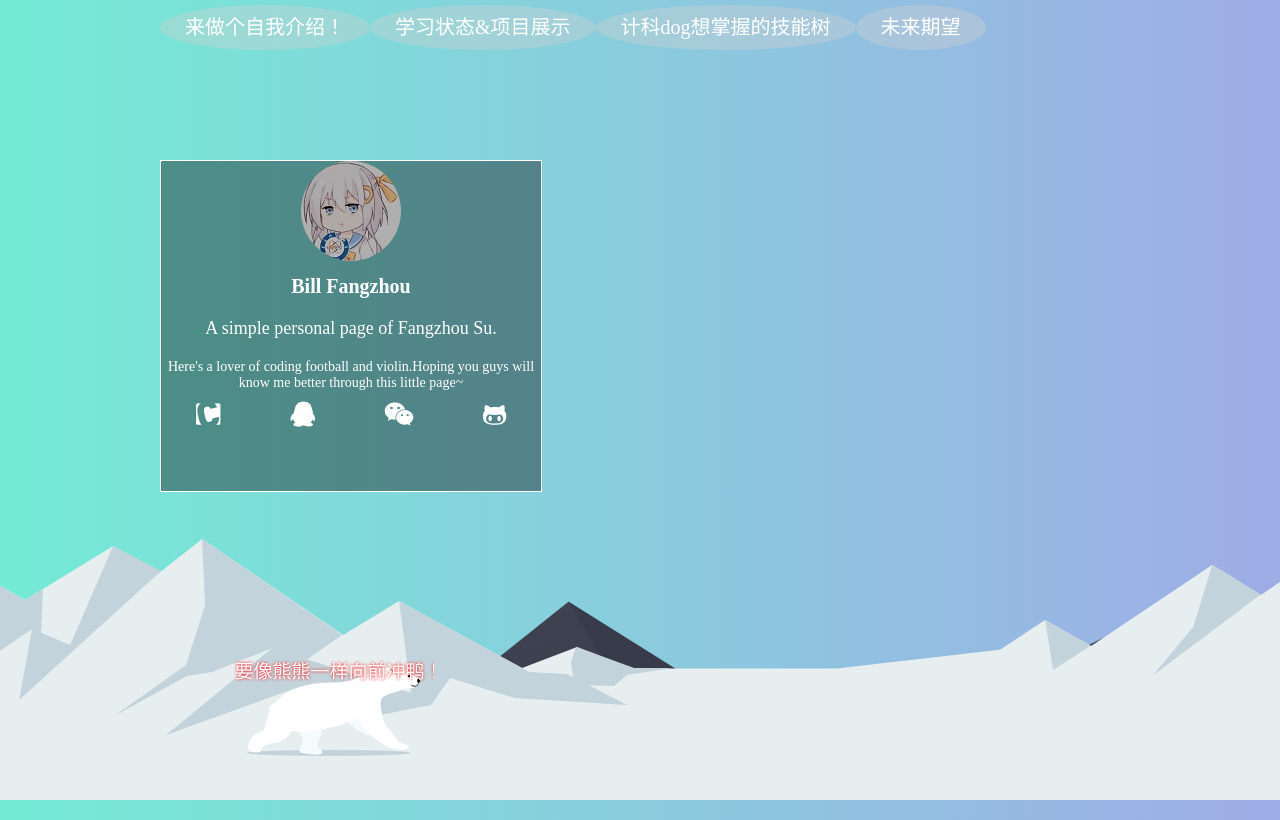
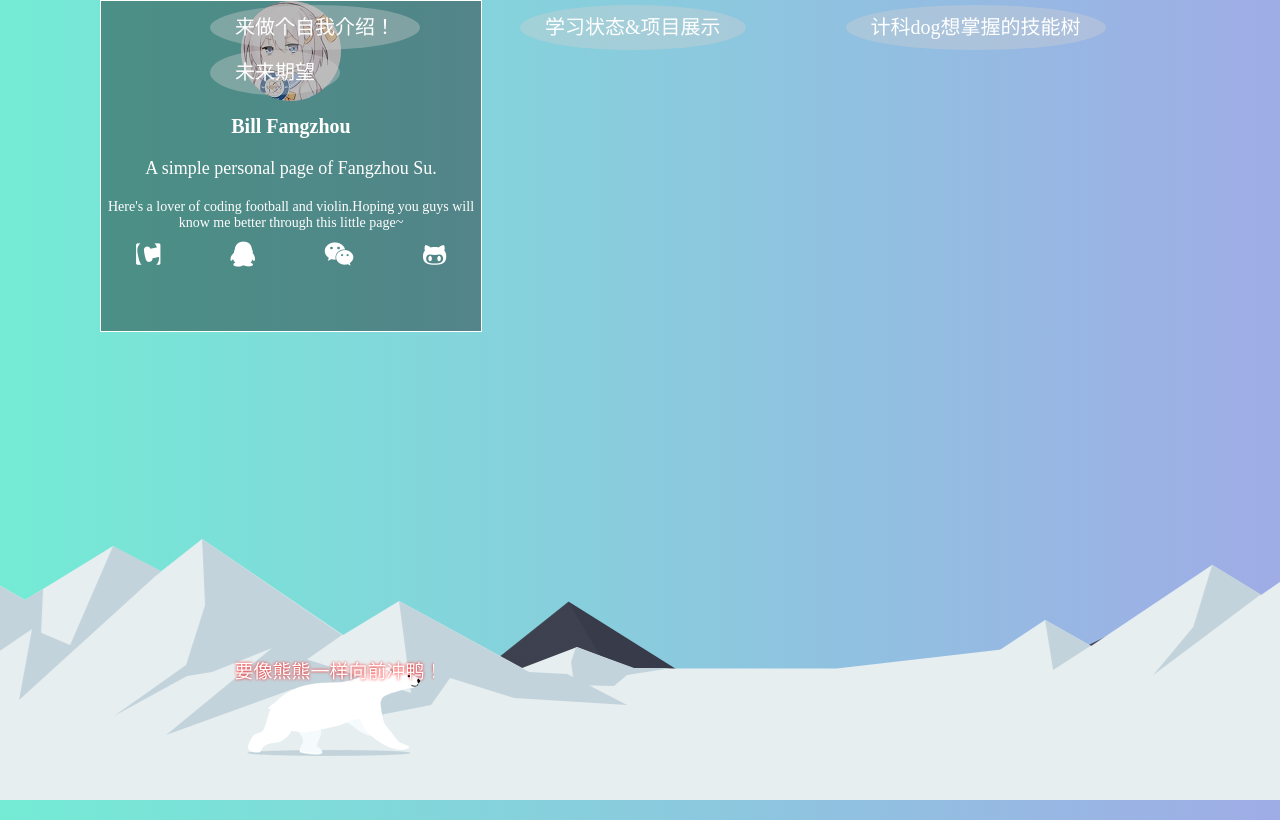
Before and after one commit to FangzhouSu/Homepage_of_Bill, a plain HTML site: page index.html in a window 1280 px wide. Shown: the top 820 px of the page. Drawn offline with Linux system fonts and the light colour scheme.

Commit message:
Update index.css
更改了首页的页面布局 取消了罩在 导航栏与内容部分 上的大盒子 为4个标题设置了一个新的盒子header

```diff
--- a/css/index.css
+++ b/css/index.css
@@ -21,20 +21,16 @@ body {
 }
 
 
-/* top盒子 */
+/* 1.导航栏 */
 
-.top {
-    width: 400px;
-    height: 330px;
-    margin: 160px 160px auto;
+.header {
+    position: relative;
+    height: 130px;
 }
 
-
-/* 1.导航栏 */
-
 .nav {
+    position: absolute;
     float: left;
-    position: absolute;
     top: 5px;
     left: 160px;
 }
@@ -44,6 +40,7 @@ body {
     /* 回头一定要好好规划下代码呜呜呜
     忒乱了 */
     border-radius: 50%;
+    margin: 0 50px;
     background-color: #cecece60;
 }
 
@@ -62,6 +59,7 @@ body {
 .kuangkuang {
     width: 380px;
     height: 330px;
+    margin: 0 100px;
     text-align: center;
     /* 为了布局时候好看一些 设置一个边框 后期删掉 */
     border: 1px solid #fff;
```
